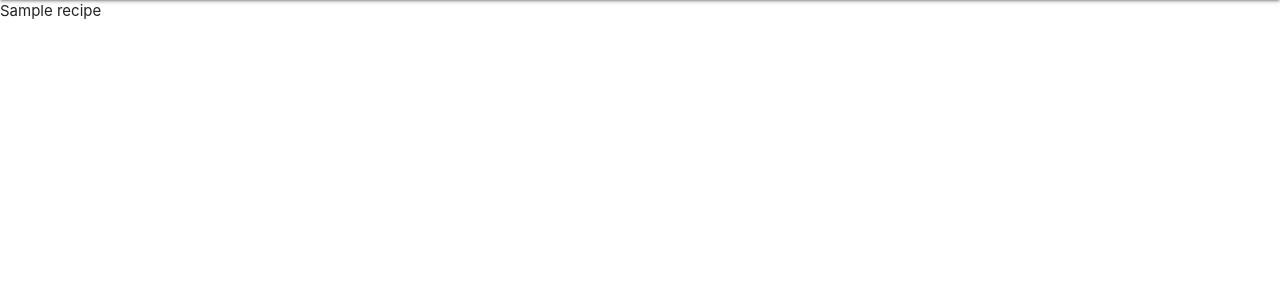
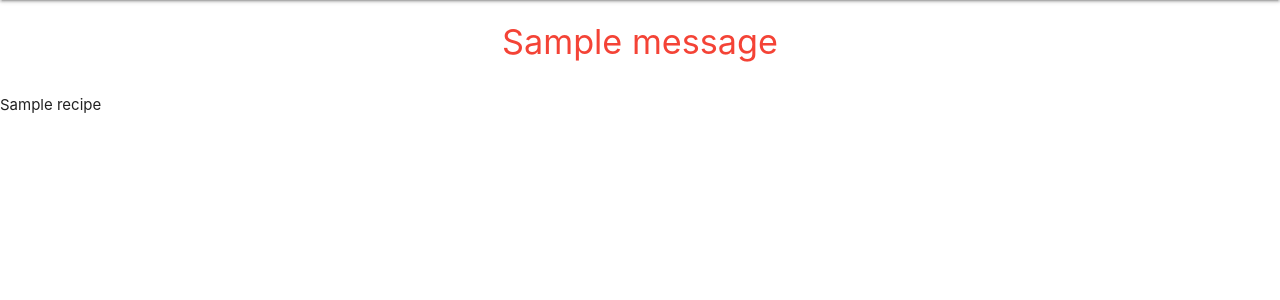
Before and after one commit to Code-Institute-Submissions/ms-project-3-v2, a Flask app: page / in a window 1280 px wide. Shown: the part 64-364 px from the top of the page. Run offline with Flask 2, Linux system fonts and the light colour scheme; one stand-in notice (Sample message) is shown; a database or web service that is not in the repository returns one stand-in record (values such as "Sample title"); some libraries are stand-ins or nearby versions.

Commit message:
Added section to base.html for flash msgs

```diff
--- a/templates/base.html
+++ b/templates/base.html
@@ -36,6 +36,18 @@
             <li><a href="#">Logout</a></li>
         </ul>
     </header>
+    <section>
+        <!--display flash messages-->
+        {% with messages = get_flashed_messages() %}
+            {% if messages %}
+                {% for message in messages %}
+                    <div class="row">
+                        <h4 class="center-align red-text">{{ message }}</h4>
+                    </div>
+                {% endfor %}
+            {% endif %}
+        {% endwith %}
+    </section>
 
     {% block content %}
     {% endblock %}
```
